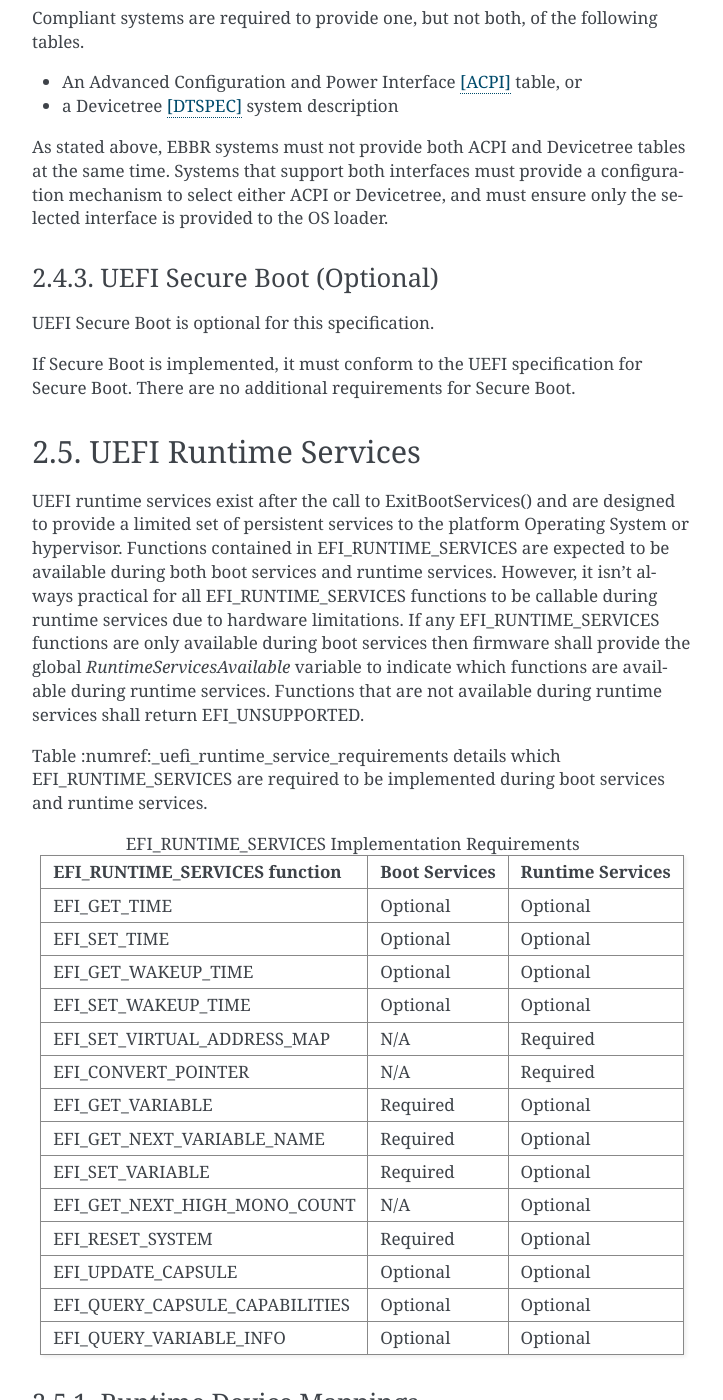
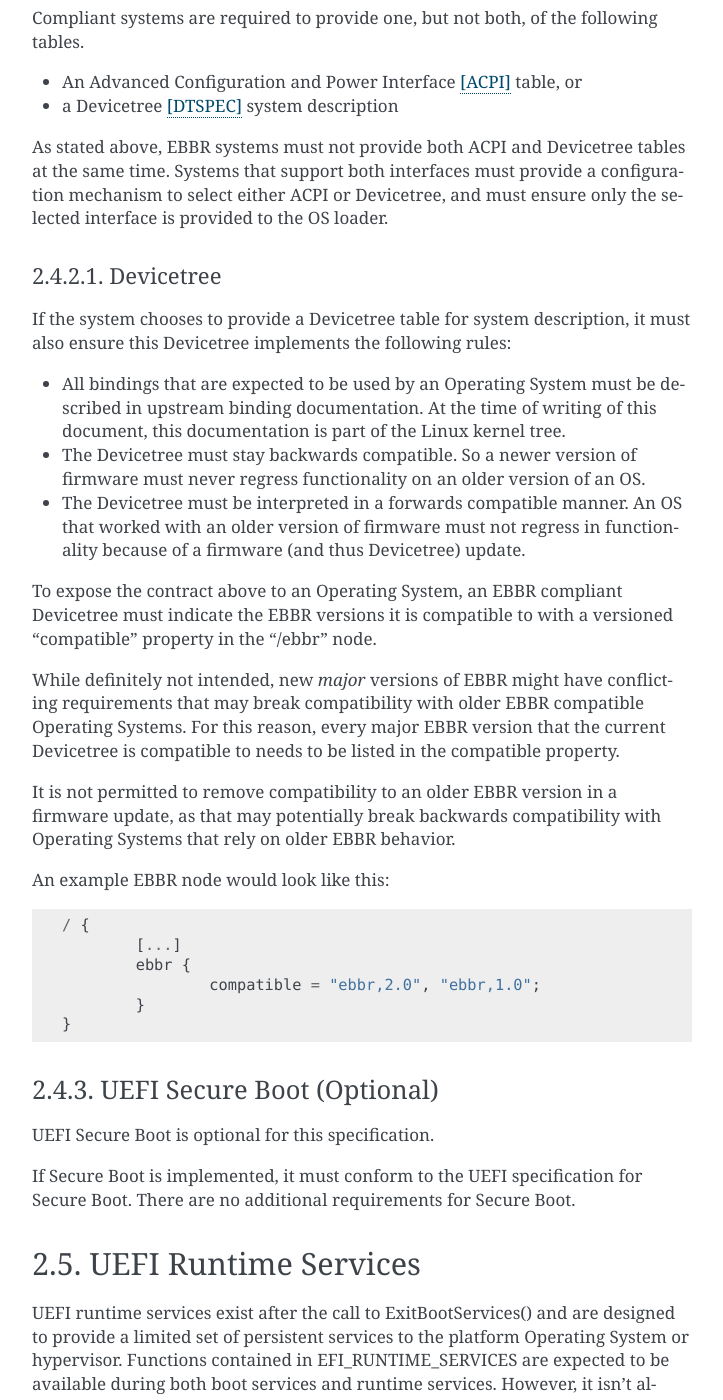
Before and after one commit to ARM-software/ebbr, a Sphinx documentation site: the page built from source/chapter2-uefi.rst, in a window 1280 px wide and 1400 px high, scrolled down 1874 px. Shown: the whole window, without its empty margins (388-1111 px from the left). Built offline with Sphinx 7.4.7, drawn with Linux system fonts in a browser that asks for light colours.

Commit message:
DT: Mandate forward and backward compatibility
We currently do not mandate that a Devicetree stays compatible over
the lifetime of the OS or that it is compatible to an upstream OS
at all.

Fix that by restricting DT usage to only

  * upstream compatible
  * forwards and backwards compatible

device trees.

To indicate that, also explain the /ebbr node that can help people
validate whether a DT should and does fulfill the EBBR contract.

Signed-off-by: Alexander Graf <agraf@suse.de>

```diff
--- a/source/chapter2-uefi.rst
+++ b/source/chapter2-uefi.rst
@@ -92,6 +92,46 @@ tables at the same time.
 Systems that support both interfaces must provide a configuration
 mechanism to select either ACPI or Devicetree,
 and must ensure only the selected interface is provided to the OS loader.
+
+Devicetree
+^^^^^^^^^^
+
+If the system chooses to provide a Devicetree table for system description,
+it must also ensure this Devicetree implements the following rules:
+
+- All bindings that are expected to be used by an Operating System must
+  be described in upstream binding documentation. At the time of writing
+  of this document, this documentation is part of the Linux kernel tree.
+
+- The Devicetree must stay backwards compatible. So a newer version of
+  firmware must never regress functionality on an older version of an OS.
+
+- The Devicetree must be interpreted in a forwards compatible manner.
+  An OS that worked with an older version of firmware must not regress
+  in functionality because of a firmware (and thus Devicetree) update.
+
+To expose the contract above to an Operating System, an EBBR compliant
+Devicetree must indicate the EBBR versions it is compatible to with a
+versioned "compatible" property in the "/ebbr" node.
+
+While definitely not intended, new *major* versions of EBBR might have
+conflicting requirements that may break compatibility with older EBBR
+compatible Operating Systems.  For this reason, every major EBBR version
+that the current Devicetree is compatible to needs to be listed in the
+compatible property.
+
+It is not permitted to remove compatibility to an older EBBR version in
+a firmware update, as that may potentially break backwards compatibility
+with Operating Systems that rely on older EBBR behavior.
+
+An example EBBR node would look like this::
+
+	/ {
+		[...]
+		ebbr {
+			compatible = "ebbr,2.0", "ebbr,1.0";
+		}
+	}
 
 UEFI Secure Boot (Optional)
 ---------------------------
```
